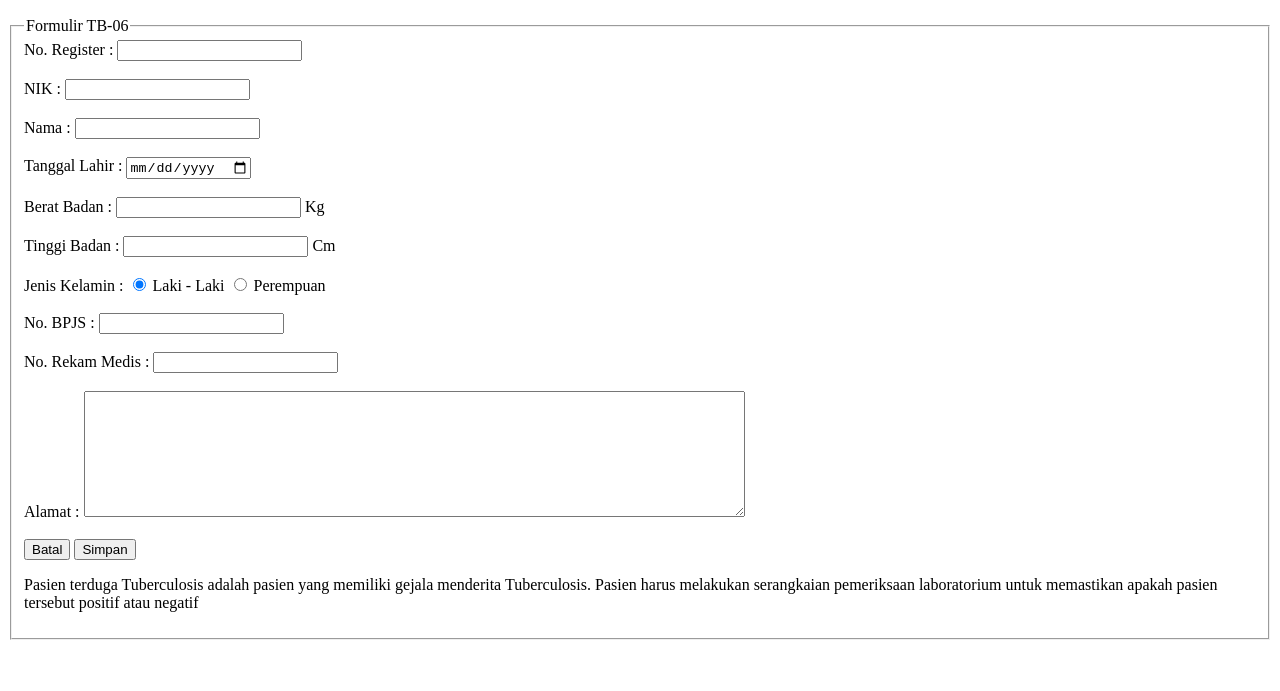
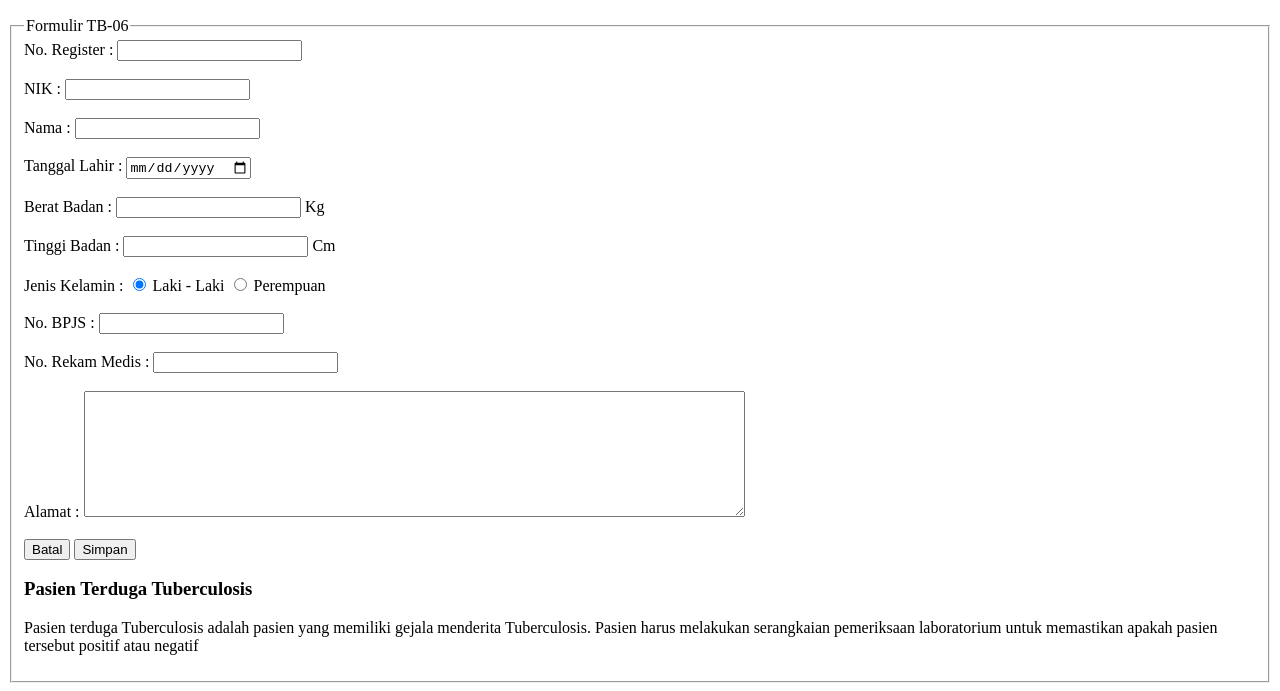
Before and after one commit to indraherin/belajar-git, a plain HTML site: page form-TB06.html in a window 1280 px wide. Shown: the part 110-801 px from the top of the page. Drawn offline with Linux system fonts and the light colour scheme.

Commit message:
Menambahkan header3 tentang pasien terduga tuberculosis

```diff
--- a/form-TB06.html
+++ b/form-TB06.html
@@ -25,6 +25,7 @@
         <input type="submit" name="" value="Simpan">
       </form>
 
+      <h3>Pasien Terduga Tuberculosis</h3>
       <p>Pasien terduga Tuberculosis adalah pasien yang memiliki gejala menderita Tuberculosis.
         Pasien harus melakukan serangkaian pemeriksaan laboratorium untuk memastikan apakah
         pasien tersebut positif atau negatif</p>
```
